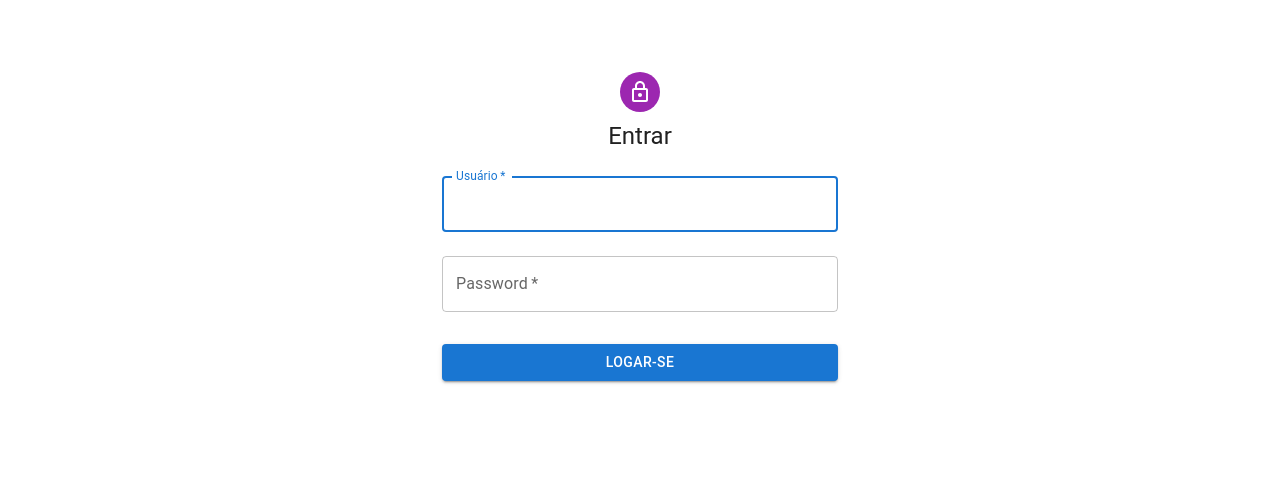
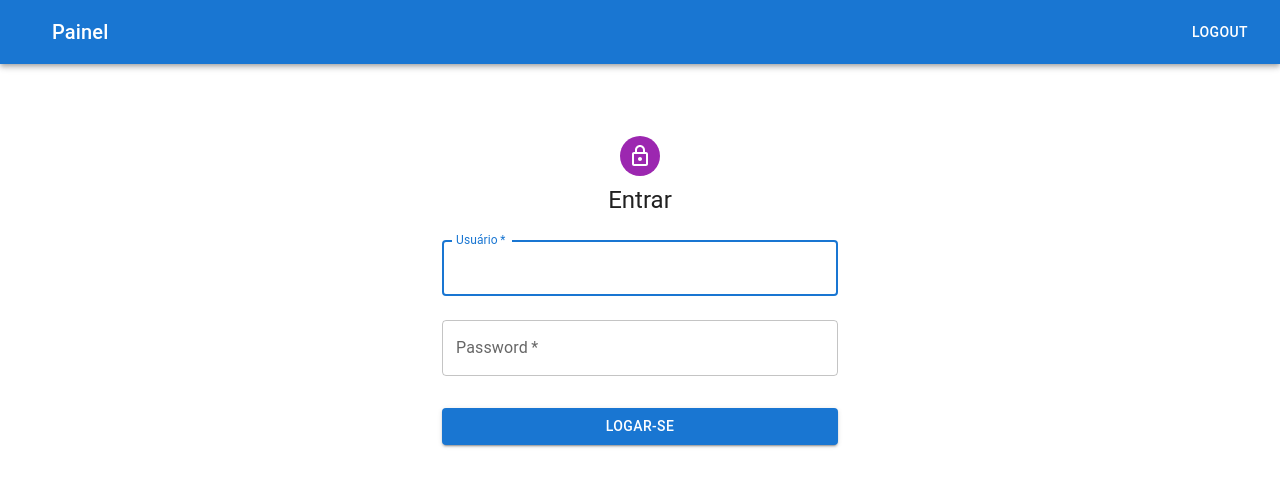
Before and after one commit to alexsandron3/economapas-front, a React (Create React App) app: page / in a window 1280 px wide. Shown: the top 486 px of the page. Built offline with nearby package versions, Linux system fonts and the light colour scheme.

Commit message:
Ajusta layout

```diff
--- a/src/App.js
+++ b/src/App.js
@@ -5,6 +5,7 @@ import Login from './components/pages/Login';
 import Index from './components/pages/Index';
 import { ToastContainer } from 'react-toastify';
 import 'react-toastify/dist/ReactToastify.css';
+import Appbar from './components/partials/Appbar';
 
 class App extends Component {
   constructor(props) {
@@ -15,6 +16,7 @@ class App extends Component {
   render() {
     return (
       <>
+        <Appbar />
         <Switch>
           <Route path="/index" component={Index} />
           <Route path="/" component={Login} />
--- a/src/components/pages/Index.jsx
+++ b/src/components/pages/Index.jsx
@@ -1,6 +1,7 @@
 import React, { Component } from 'react';
 import { Redirect } from 'react-router';
 import isLoggedin from '../../helpers/isLoggedin';
+import Content from '../partials/Content';
 class Index extends Component {
   constructor(props) {
     super(props);
@@ -9,7 +10,7 @@ class Index extends Component {
   render() {
     if (!isLoggedin()) return <Redirect push to="/" />;
 
-    return 1;
+    return <Content cardTitle={'Painel'}></Content>;
   }
 }
 
--- /dev/null
+++ b/src/components/partials/Appbar.jsx
@@ -0,0 +1,41 @@
+import React, { Component } from 'react';
+import AppBar from '@mui/material/AppBar';
+import Box from '@mui/material/Box';
+import Toolbar from '@mui/material/Toolbar';
+import Typography from '@mui/material/Typography';
+import Button from '@mui/material/Button';
+import IconButton from '@mui/material/IconButton';
+import MenuIcon from '@mui/icons-material/Menu';
+
+class Appbar extends Component {
+  constructor(props) {
+    super(props);
+    this.state = {};
+  }
+
+  render() {
+    return (
+      <>
+        <Box sx={{ flexGrow: 1 }}>
+          <AppBar position="static">
+            <Toolbar>
+              <IconButton
+                size="large"
+                edge="start"
+                color="inherit"
+                aria-label="menu"
+                sx={{ mr: 2 }}
+              ></IconButton>
+              <Typography variant="h6" component="div" sx={{ flexGrow: 1 }}>
+                Painel
+              </Typography>
+              <Button color="inherit">Logout</Button>
+            </Toolbar>
+          </AppBar>
+        </Box>
+      </>
+    );
+  }
+}
+
+export default Appbar;
--- a/src/components/partials/Content.jsx
+++ b/src/components/partials/Content.jsx
@@ -7,16 +7,10 @@ export default class Content extends Component {
       <Grid container justifyContent="center">
         <Grid item xs={12} md={10} lg={10} mt={6} mb={6}>
           <Card elevation={24} p={6}>
-            <CardContent sx={{ mt: 6 }}>
-              {(cardTitle.includes('Cliente') ||
-                cardTitle.includes('Pagamento')) &&
-                children[0]}
-              <Typography variant="h4" mt={4} textAlign="center" p={1}>
+            <CardContent sx={{ mt: 1 }}>
+              <Typography variant="h4" mt={1} textAlign="center" p={1}>
                 {cardTitle}
               </Typography>
-              {cardTitle.includes('Cliente') || cardTitle.includes('Pagamento')
-                ? children.map((child, index) => index !== 0 && child)
-                : children}
             </CardContent>
           </Card>
         </Grid>
```
